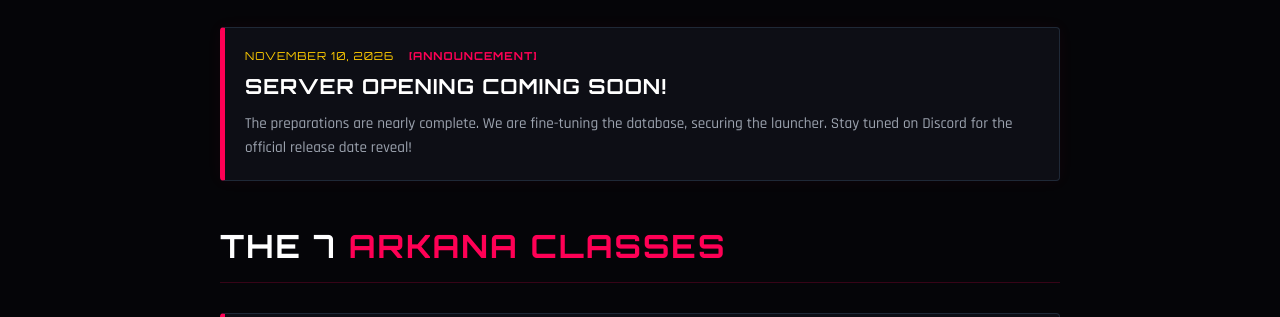
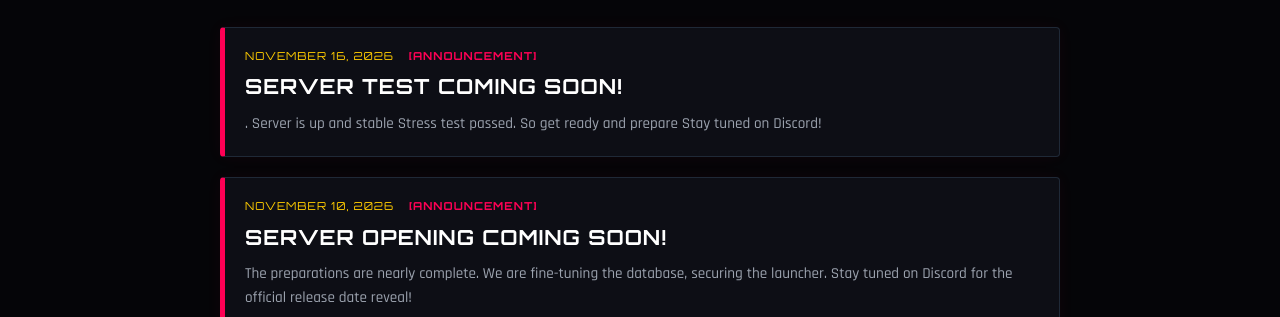
Before and after one commit to ScarletBlade26/Scarletblade, a plain HTML site: page index.html in a window 1280 px wide. Shown: the part 483-800 px from the top of the page. Drawn offline with Linux system fonts and the light colour scheme.

Commit message:
Modify news section with latest announcements
Updated server news section with new announcement.

```diff
--- a/index.html
+++ b/index.html
@@ -209,6 +209,16 @@
         <h2 id="news" class="section-title">Latest <span>Server News</span></h2>
         <div class="news-grid">
 
+            <div class="news-card important">
+                <div class="news-meta">
+                    <span>November 16, 2026</span>
+                    <span class="badge">[ANNOUNCEMENT]</span>
+                </div>
+                <h3>Server Test Coming Soon!</h3>
+                <p>. Server is up and stable
+Stress test passed.  So get ready and prepare  Stay tuned on Discord!</p>
+            </div>
+
             <!-- News Entry 1 (Important / Announcement) -->
             <div class="news-card important">
                 <div class="news-meta">
```
